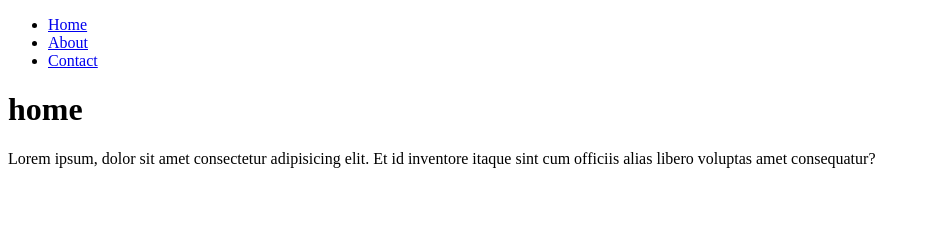
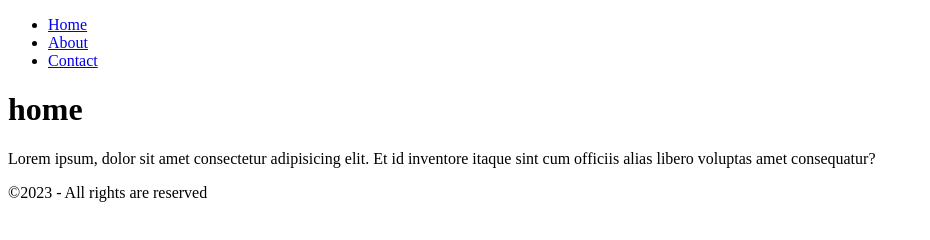
Before and after one commit to CharanKumarH/testing, a plain HTML site: page index.html in a window 1280 px wide. Shown: the whole page, without its empty margins (0-930 px from the left). Drawn offline with Linux system fonts and the light colour scheme.

Commit message:
added copy rights

```diff
--- a/index.html
+++ b/index.html
@@ -28,5 +28,12 @@
         consequatur?
       </p>
     </div>
+
+    <footer>
+        <p>
+            &copy;2023 - All rights are reserved
+
+        </p>
+    </footer>
   </body>
 </html>
```
